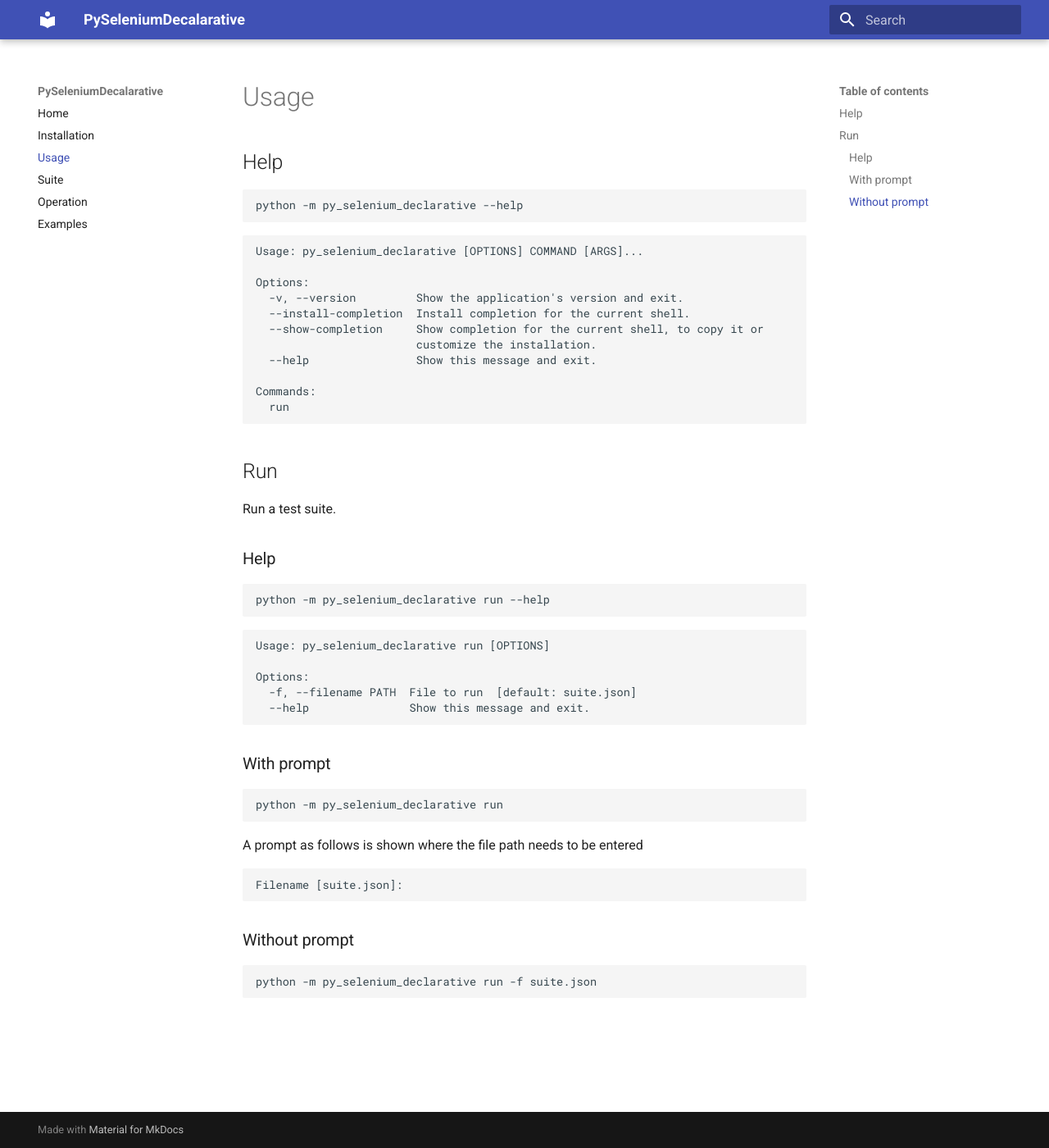
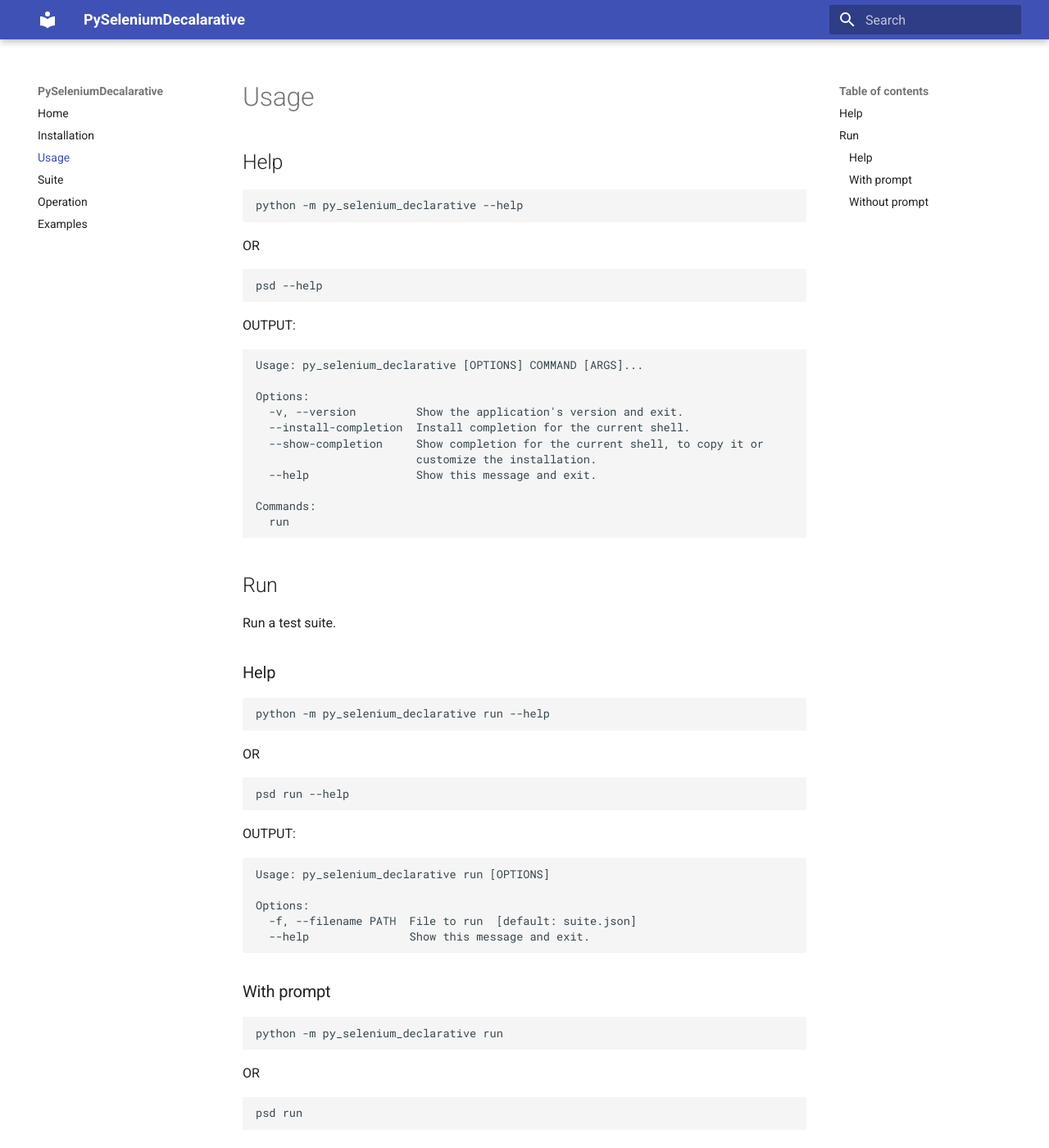
Before and after one commit to harshasridhar/py_selenium_declarative, an MkDocs documentation site: the page built from docs/usage.md, in a window 1280 px wide and 1400 px high. Shown: the whole window at 82% size. Built offline with MkDocs 1.6.1 and Material for MkDocs 9.7.7, drawn with Linux system fonts in a browser that asks for light colours; some of the changed text lies outside the part shown.

````diff
--- a/docs/usage.md
+++ b/docs/usage.md
@@ -3,6 +3,11 @@
 ```shell
 python -m py_selenium_declarative --help
 ```
+OR
+```shell
+psd --help
+```
+OUTPUT:<br/>
 ```text
 Usage: py_selenium_declarative [OPTIONS] COMMAND [ARGS]...
 
@@ -22,6 +27,11 @@ Run a test suite.
 ```shell
 python -m py_selenium_declarative run --help
 ```
+OR
+```shell
+psd run --help
+```
+OUTPUT:<br/>
 ```text
 Usage: py_selenium_declarative run [OPTIONS]
 
@@ -34,6 +44,11 @@ Options:
 ```shell
 python -m py_selenium_declarative run
 ```
+OR
+```shell
+psd run
+```
+OUTPUT:<br/>
 A prompt as follows is shown where the file path needs to be entered
 ```text
 Filename [suite.json]:
@@ -43,3 +58,7 @@ Filename [suite.json]:
 ```shell
 python -m py_selenium_declarative run -f suite.json
 ```
+OR
+```shell
+psd run -f suite.json
+```
--- a/pyproject.toml
+++ b/pyproject.toml
@@ -23,3 +23,6 @@ pytest-cov = "^4.1.0"
 [build-system]
 requires = ["poetry-core"]
 build-backend = "poetry.core.masonry.api"
+
+[tool.poetry.scripts]
+psd = "py_selenium_declarative.__main__:main"
````
Also changed, not shown: CHANGELOG.md (+6 -0 lines).
